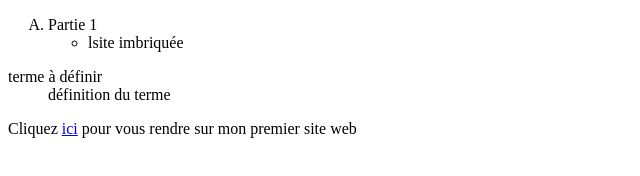
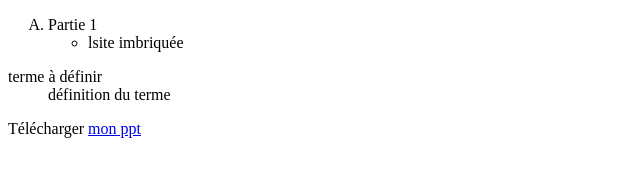
Before and after one commit to haminata06/page-produit, a plain HTML site: page index.html in a window 1280 px wide. Shown: the whole page, without its empty margins (0-640 px from the left). Drawn offline with Linux system fonts and the light colour scheme.

Commit message:
manipulation des différents liens

```diff
--- a/index.html
+++ b/index.html
@@ -18,7 +18,7 @@
         <dd>définition du terme</dd>
     </dl>
     <!-- ci-dessous un lien externe -->
-    <p>Cliquez <a href="https://haminata06.github.io/projet-html/" target="_blank">ici</a> pour vous rendre sur mon premier site web</p>
+    <p>Télécharger <a href="cours-algorithme.pdf" target="_blank">mon ppt</a></p>
     <header></header>
     <main></main>
     <footer></footer>
```
Also changed, not shown: 1 other file.
